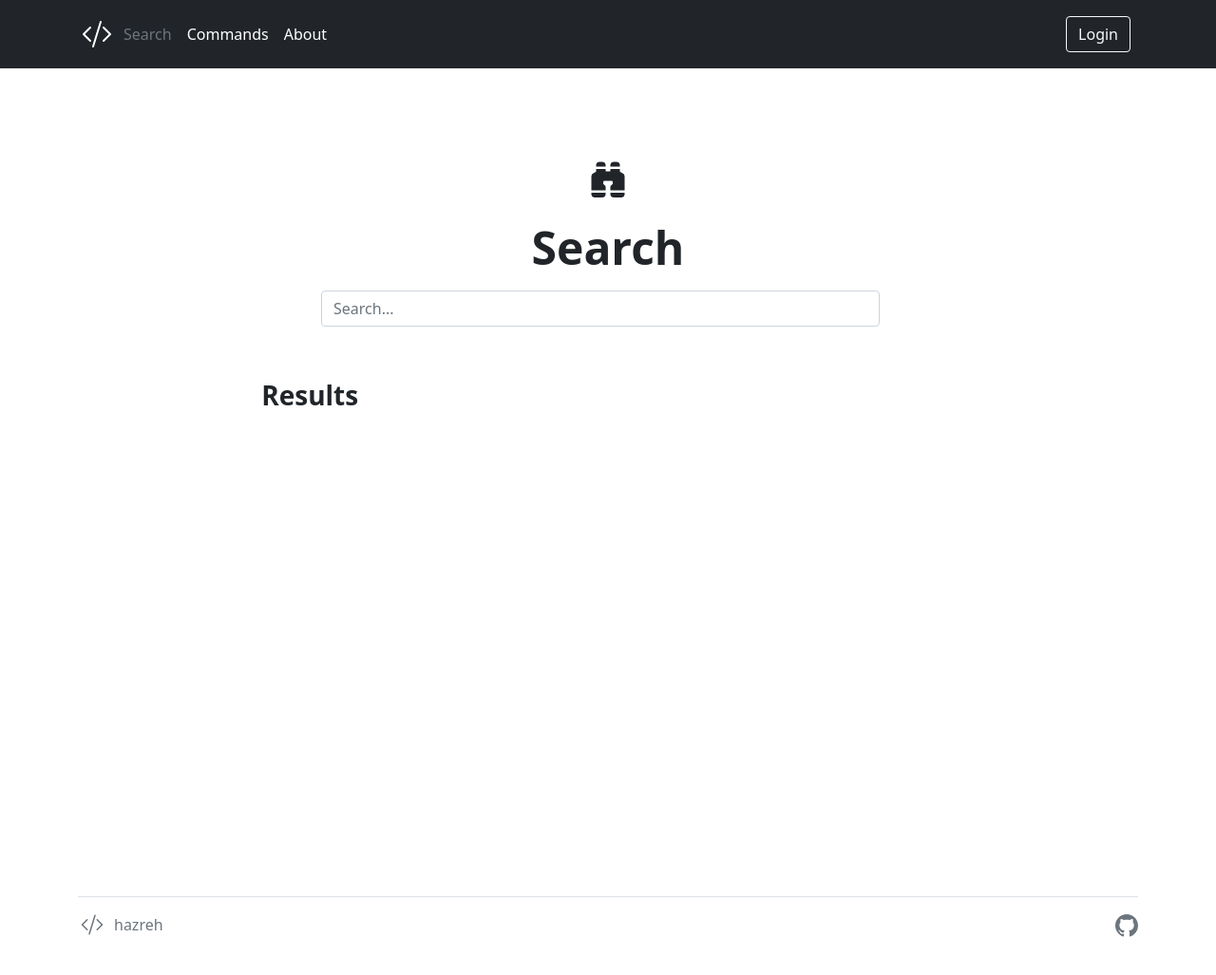
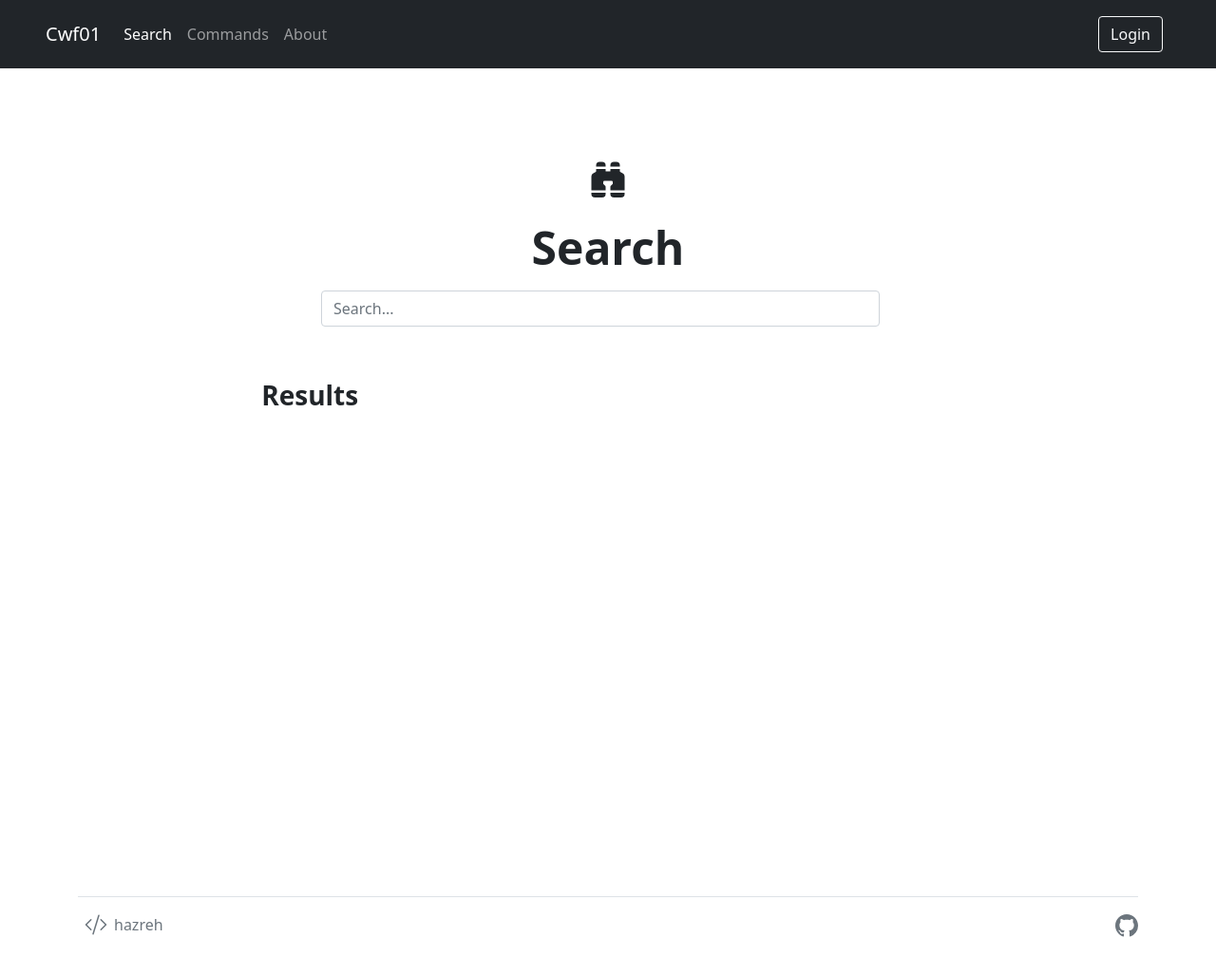
Before and after one commit to HaZoru/cfw01, a Flask app: template templates/search.html in a window 1280 px wide. Shown: the whole page at 95% size. Run offline with Flask 2, Linux system fonts and the light colour scheme; the template is opened without the code that fills it, so the values that code supplies are empty; parts of the project's set-up code (start-up, migrations or seed data) failed here and were passed over.

Commit message:
make navbar responsive with dropdown

```diff
--- a/app.py
+++ b/app.py
@@ -6,7 +6,7 @@ import json
 app = Flask(__name__)
 
 # get configs
-with open("exconfig.json") as config_file:
+with open("config.json") as config_file:
     config = json.load(config_file)
     csvfile = config["csvfile"]
     allowed_ips = config["allowed_ips"]
--- a/templates/base.html
+++ b/templates/base.html
@@ -22,37 +22,28 @@
                 width: 100%;
             }
         }
+
+        header {
+            display: none;
+        }
     </style>
 </head>
 
 <body>
-    <!-- from bootsrap example header -->
-    <header class="p-3 bg-dark text-white">
-        <div class="container">
-            <div class="d-flex flex-wrap align-items-center justify-content-center justify-content-md-start">
-                <a href="/" class="d-flex align-items-center mb-2 mb-lg-0 text-white text-decoration-none">
-                    <!-- <svg class="bi me-2" width="40" height="32" role="img" aria-label="Bootstrap">
-                    <use xlink:href="#bootstrap" />
-                </svg> -->
-                    <svg xmlns="http://www.w3.org/2000/svg" width="40" height="32" fill="currentColor"
-                        class="bi bi-code-slash" viewBox="0 0 16 16">
-                        <path
-                            d="M10.478 1.647a.5.5 0 1 0-.956-.294l-4 13a.5.5 0 0 0 .956.294l4-13zM4.854 4.146a.5.5 0 0 1 0 .708L1.707 8l3.147 3.146a.5.5 0 0 1-.708.708l-3.5-3.5a.5.5 0 0 1 0-.708l3.5-3.5a.5.5 0 0 1 .708 0zm6.292 0a.5.5 0 0 0 0 .708L14.293 8l-3.147 3.146a.5.5 0 0 0 .708.708l3.5-3.5a.5.5 0 0 0 0-.708l-3.5-3.5a.5.5 0 0 0-.708 0z" />
-                    </svg>
-                </a>
+    <!--navbar -->
+    <nav class="navbar navbar-expand-md navbar-dark bg-dark" aria-label="Fourth navbar example">
+        <div class="container-fluid px-5 py-2">
+            <a class="navbar-brand" href="#">Cwf01</a>
+            <button class="navbar-toggler" type="button" data-bs-toggle="collapse" data-bs-target="#navbarsExample04"
+                aria-controls="navbarsExample04" aria-expanded="false" aria-label="Toggle navigation">
+                <span class="navbar-toggler-icon"></span>
+            </button>
 
-                <ul class="nav col-12 col-lg-auto me-lg-auto mb-2 justify-content-center mb-md-0">
-                    {% block navbar %}
-
-                    {% endblock %}
+            <div class="collapse navbar-collapse" id="navbarsExample04">
+                <ul class="navbar-nav me-auto mb-2 mb-md-0">
+                    {% block navlinks %}{% endblock %}
                 </ul>
-
-                <!-- <form class="col-12 col-lg-auto mb-3 mb-lg-0 me-lg-3">
-                <input type="search" class="form-control form-control-dark" placeholder="Search..."
-                    aria-label="Search">
-            </form> -->
-
-                <div class="text-end">
+                <div class="text">
                     <button type="button" class="btn btn-outline-light me-2">
                         Login
                     </button>
@@ -60,8 +51,8 @@
                 </div>
             </div>
         </div>
-    </header>
-    <!-- end of header -->
+    </nav>
+    <!-- end of navbar -->
 
     {% block content %}{% endblock %}
 
@@ -69,7 +60,7 @@
     <div class="container">
         <footer class="d-flex flex-wrap justify-content-between align-items-center py-3 my-4 border-top">
             <div class="col-md-4 d-flex align-items-center">
-                <a href="https://github.com/HaZoru" class="mb-3 me-2 mb-md-0 text-muted text-decoration-none lh-1"
+                <a href="https://github.com/HaZoru" class="mx-1 text-muted text-decoration-none lh-1 align-items-center"
                     target="_blank" rel="noopener noreferrer">
                     <svg xmlns="http://www.w3.org/2000/svg" width="30" height="24" fill="currentColor"
                         class="bi bi-code-slash" viewBox="0 0 16 16">
@@ -101,5 +92,9 @@
     <!-- end of footer -->
 </body>
 {% block script%} {% endblock %}
+<!-- <link href="https://cdn.jsdelivr.net/npm/bootstrap@5.0.2/dist/css/bootstrap.min.css" rel="stylesheet" integrity="sha384-EVSTQN3/azprG1Anm3QDgpJLIm9Nao0Yz1ztcQTwFspd3yD65VohhpuuCOmLASjC" crossorigin="anonymous"> -->
+<script src="https://cdn.jsdelivr.net/npm/bootstrap@5.0.2/dist/js/bootstrap.bundle.min.js"
+    integrity="sha384-MrcW6ZMFYlzcLA8Nl+NtUVF0sA7MsXsP1UyJoMp4YLEuNSfAP+JcXn/tWtIaxVXM"
+    crossorigin="anonymous"></script>
 
 </html>
--- a/templates/search.html
+++ b/templates/search.html
@@ -1,11 +1,15 @@
 {% extends 'base.html' %}
 
-{% block navbar %}
-<li><a href="#" class="nav-link px-2 text-secondary">Search</a></li>
-<!-- <li><a href="#" class="nav-link px-2 text-white">Features</a></li> -->
-<!-- <li><a href="#" class="nav-link px-2 text-white">Pricing</a></li> -->
-<li><a href="#" class="nav-link px-2 text-white">Commands</a></li>
-<li><a href="#" class="nav-link px-2 text-white">About</a></li>
+{% block navlinks %}
+<li class="nav-item">
+    <a class="nav-link active" aria-current="page" href="#">Search</a>
+</li>
+<li class="nav-item">
+    <a class="nav-link" href="#">Commands</a>
+</li>
+<li class="nav-item">
+    <a class="nav-link" href="#">About</a>
+</li>
 {% endblock %}
 
 {% block content %}
```
